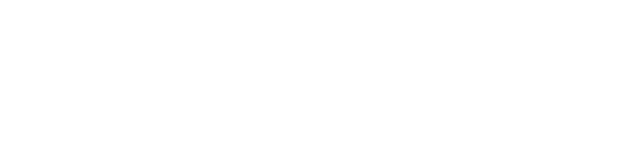
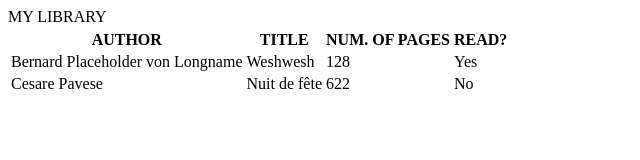
Before and after one commit to Astating/Library, a plain HTML site: page index.html in a window 1280 px wide. Shown: the whole page, without its empty margins (0-640 px from the left). Drawn offline with Linux system fonts and the light colour scheme.

Commit message:
Basic skeleton

```diff
--- a/index.html
+++ b/index.html
@@ -1,12 +1,26 @@
 <!DOCTYPE html>
 <html lang="en">
-<head>
-    <meta charset="UTF-8">
-    <meta http-equiv="X-UA-Compatible" content="IE=edge">
-    <meta name="viewport" content="width=device-width, initial-scale=1.0">
+  <head>
+    <meta charset="UTF-8" />
+    <meta http-equiv="X-UA-Compatible" content="IE=edge" />
+    <meta name="viewport" content="width=device-width, initial-scale=1.0" />
     <title>Library</title>
-</head>
-<body>
+  </head>
+  <body>
+    <table>
+      <thead>
+        <tr>MY LIBRARY</tr>
+      </thead>
+      <tbody>
+        <tr>
+          <th>AUTHOR</th>
+          <th>TITLE</th>
+          <th>NUM. OF PAGES</th>
+          <th>READ?</th>
+        </tr>
+    </tbody>
+      </table >
+    </table>
     <script src="script.js"></script>
-</body>
+  </body>
 </html>
--- a/script.js
+++ b/script.js
@@ -0,0 +1,45 @@
+let myLibrary = [];
+
+function Book(author, title, numPages, isRead) {
+  // the constructor...
+    this.author = author;
+    this.title = title;
+    this.numPages = numPages;
+    this.isRead = isRead;
+}
+
+function addBookToLibrary(author, title, numPages, isRead) {
+  // do stuff here
+    const newBook = new Book(author, title, numPages, isRead);
+    myLibrary.push(newBook);
+}
+
+function displayLibrary() {
+    const table = document.querySelector('tbody');
+    for (book of myLibrary) {
+        const newRow = document.createElement('tr');
+
+        const author = document.createElement('td');
+        author.textContent = book.author;
+        newRow.appendChild(author);
+
+        const title = document.createElement('td');
+        title.textContent = book.title;
+        newRow.appendChild(title);
+
+        const pages = document.createElement('td');
+        pages.textContent = book.numPages;
+        newRow.appendChild(pages);
+
+        const read = document.createElement('td');
+        read.textContent = book.isRead ? "Yes" : "No";
+        newRow.appendChild(read);
+
+        table.appendChild(newRow);
+    }
+}
+
+addBookToLibrary("Bernard Placeholder von Longname", "Weshwesh", 128, true);
+addBookToLibrary("Cesare Pavese", "Nuit de fête", 622, false);
+
+displayLibrary();
```
